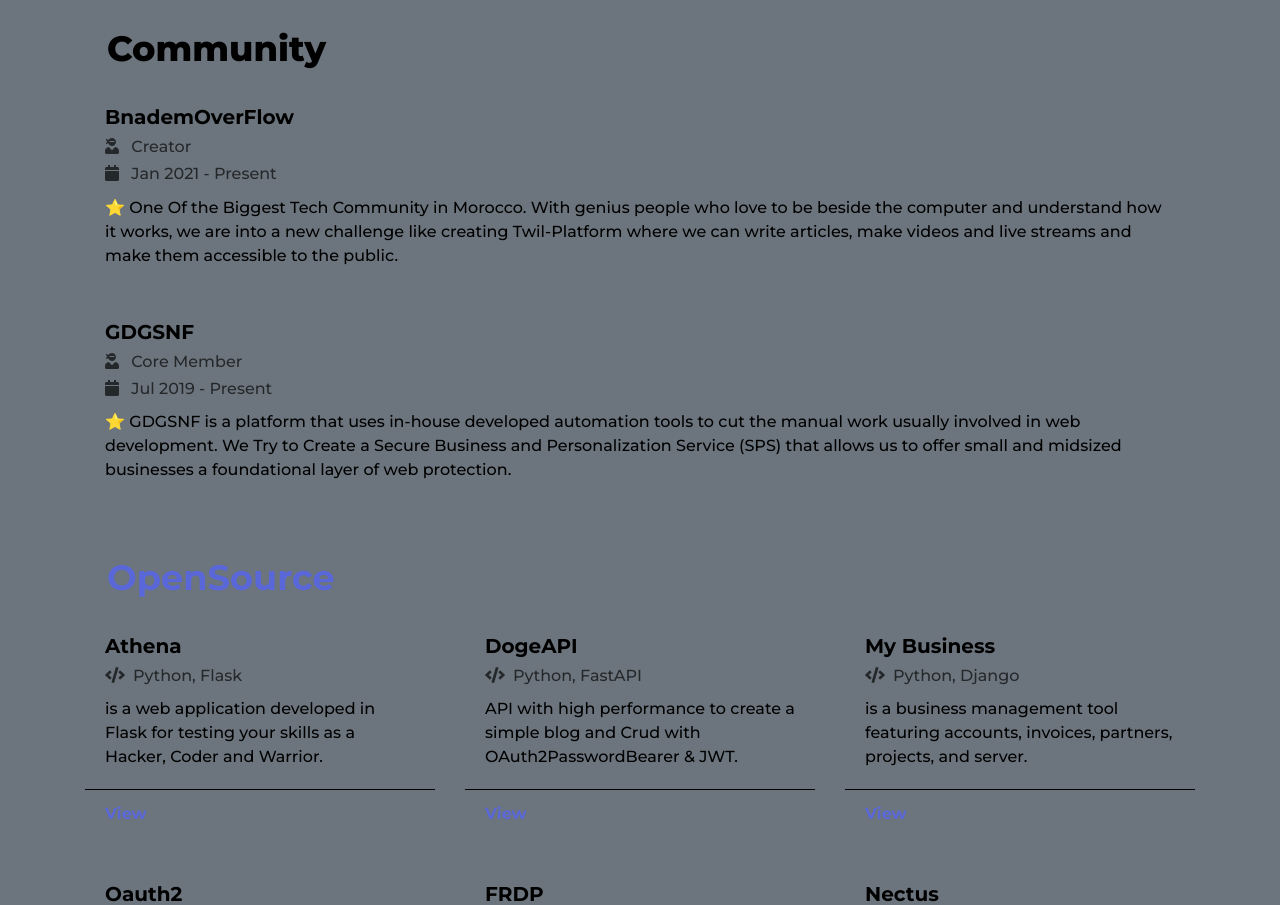
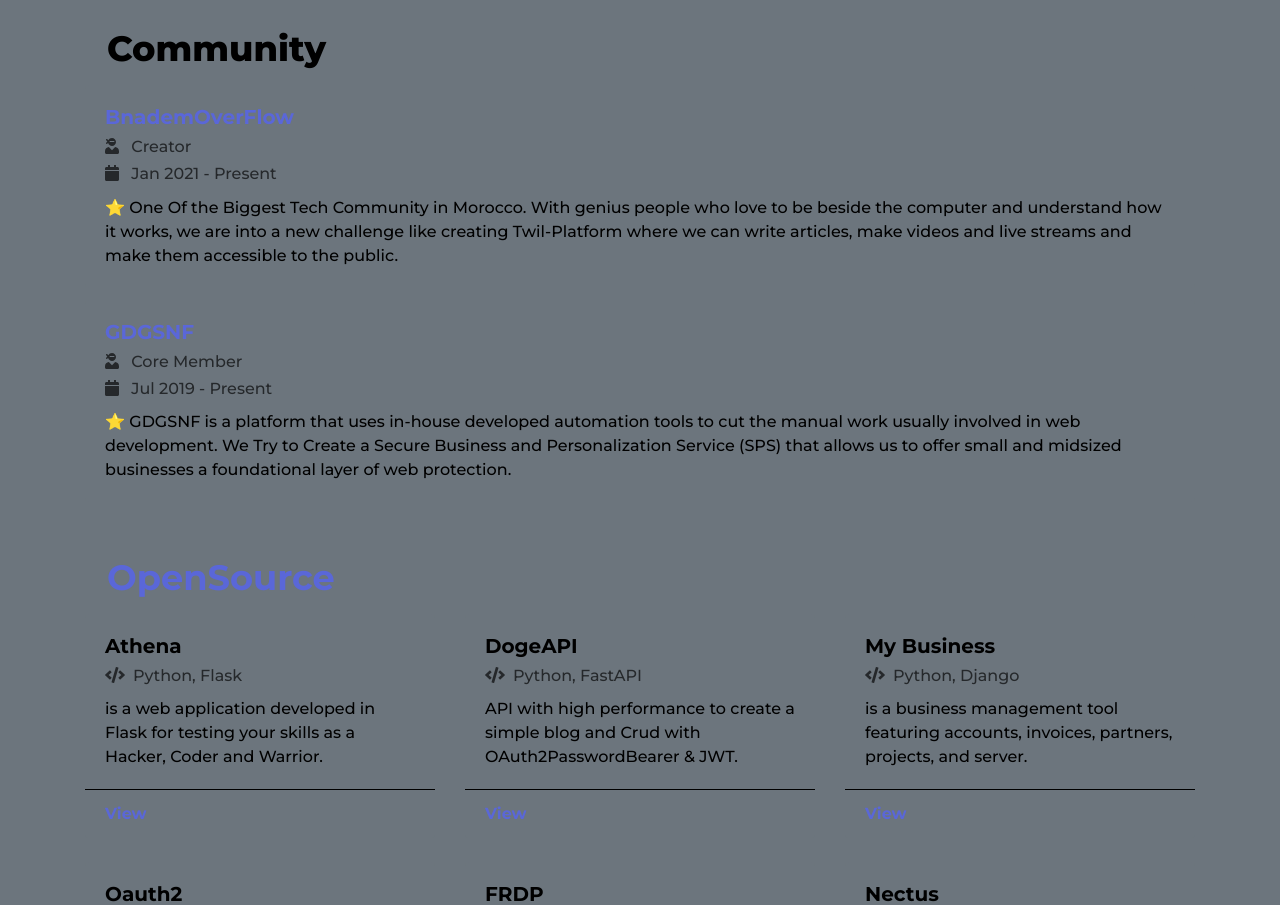
Before and after one commit to yezz123/yezz.me, a Gatsby site: page / in a window 1280 px wide. Shown: the part 1626-2531 px from the top of the page. Built offline with nearby package versions, Linux system fonts and the light colour scheme; Gatsby itself is replaced by a stand-in of ours.

Commit message:
chore : Fix Content adding CommunityLink

```diff
--- a/src/components/landing/content.js
+++ b/src/components/landing/content.js
@@ -47,6 +47,7 @@ export default class Content extends Component {
               edges {
                 node {
                   communityName
+                  communityLink
                   Stack
                   Year
                   Description
@@ -140,7 +141,13 @@ export default class Content extends Component {
                     <div className="card">
                       <div className="card-body" key={index}>
                         <div className="card-title">
-                          <h3>{node.communityName}</h3>
+                          <a
+                            href={node.communityLink}
+                            target="_blank"
+                            rel="noreferrer"
+                          >
+                            <h3>{node.communityName}</h3>
+                          </a>
                           <h4>
                             <FontAwesomeIcon
                               icon={faUserNinja}
--- a/src/data/community.json
+++ b/src/data/community.json
@@ -1,12 +1,14 @@
 [
   {
     "communityName": "BnademOverFlow",
+    "communityLink": "https://bnademoverflow.com/",
     "Stack": "Creator",
     "Year": "Jan 2021 - Present",
     "Description": "One Of the Biggest Tech Community in Morocco. With genius people who love to be beside the computer and understand how it works, we are into a new challenge like creating Twil-Platform where we can write articles, make videos and live streams and make them accessible to the public."
   },
   {
     "communityName": "GDGSNF",
+    "communityLink": "https://gdgsnf.tech/",
     "Stack": "Core Member",
     "Year": "Jul 2019 - Present",
     "Description": "GDGSNF is a platform that uses in-house developed automation tools to cut the manual work usually involved in web development. We Try to Create a Secure Business and Personalization Service (SPS) that allows us to offer small and midsized businesses a foundational layer of web protection."
```
